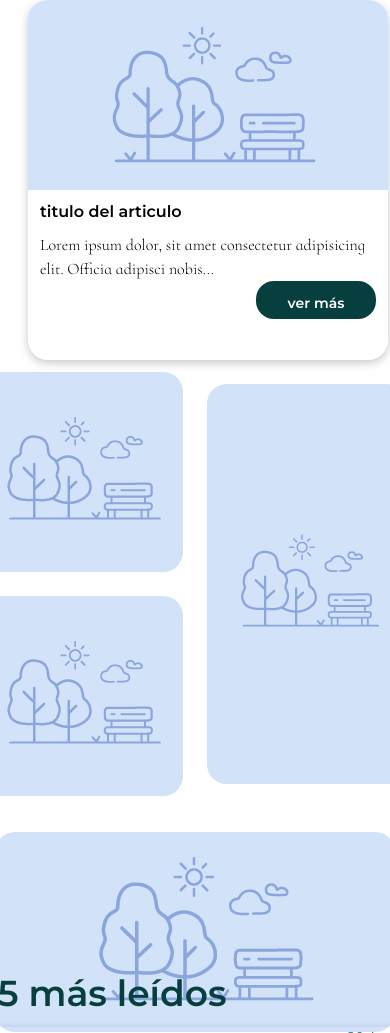
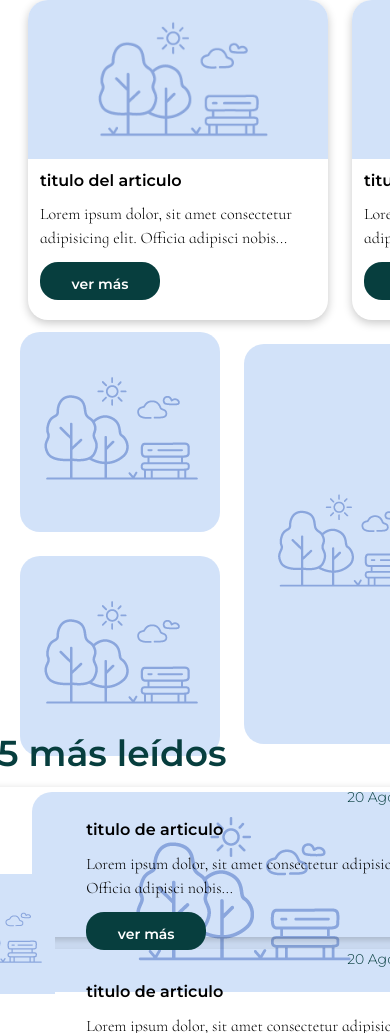
Before and after one commit to palyzambrano/coderhouse-ojoalcharqui, a plain HTML site: page index.html in a window 390 px wide. Shown: the part 495-1528 px from the top of the page. Drawn offline with nearby package versions, Linux system fonts and the light colour scheme.

Commit message:
agrega card

```diff
--- a/css/style.css
+++ b/css/style.css
@@ -462,4 +462,29 @@ display: inline-block;
     padding: 0px;
   }
 
+  .parrafoSection {
+    width: 300px;
+    margin: 0px;
+  }
+
+  .contenedorNovedades {
+    width: auto;
+    }
+
+  .cardNovedades {
+    width: 300px;
+    height: 320px;
+  }
+  .cardNovedades img {
+    width: 300px;
+  }
+
+  .verMas {
+    margin:12px;
+  }
+
+  #anuncios{
+    width: 350px;
+    height: 400px ;
+  }
 }
--- a/index.html
+++ b/index.html
@@ -10,11 +10,9 @@
 <body>
   <header>
     <nav>
-      <a href="../index.html">
         <figure>
           <img src="./images/PlaceLogo.png" alt="Logo">
         </figure>
-      </a>
       <div class="btn-group">
         <button
           id="responsive-menu"
```
Also changed, not shown: pages/acerca.html (+1 -1 lines).
